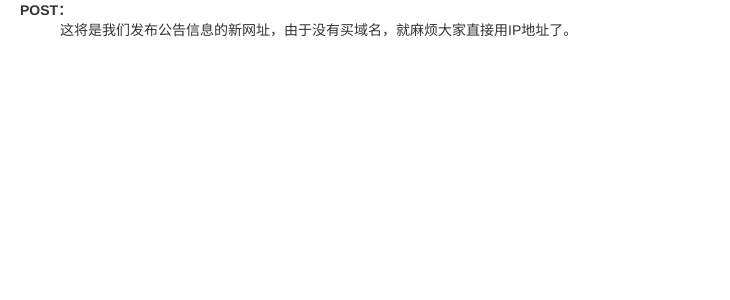
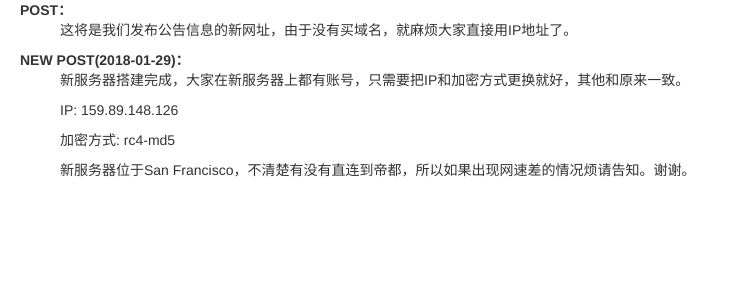
Before and after one commit to sevenZz/FlaskTest, a Flask app: page / in a window 1280 px wide. Shown: the part 20-320 px from the top of the page, without its empty margins (0-730 px from the left). Run offline with Flask 2, Linux system fonts and the light colour scheme; some libraries are stand-ins or nearby versions.

Commit message:
添加新服务通知

```diff
--- a/app/templates/index.html
+++ b/app/templates/index.html
@@ -18,6 +18,13 @@
       <dl>
         <dt>POST：</dt>
         <dd><ul>这将是我们发布公告信息的新网址，由于没有买域名，就麻烦大家直接用IP地址了。</ul></dd>
+        <dt>NEW POST(2018-01-29)：</dt>
+        <dd>
+          <ul>新服务器搭建完成，大家在新服务器上都有账号，只需要把IP和加密方式更换就好，其他和原来一致。</ul>
+          <ul>IP: 159.89.148.126</ul>
+          <ul>加密方式: rc4-md5</ul>
+          <ul>新服务器位于San Francisco，不清楚有没有直连到帝都，所以如果出现网速差的情况烦请告知。谢谢。</ul>
+        </dd>
       </dl>
     </div>
     <script src="https://cdn.bootcss.com/jquery/1.12.4/jquery.min.js"></script>
```
